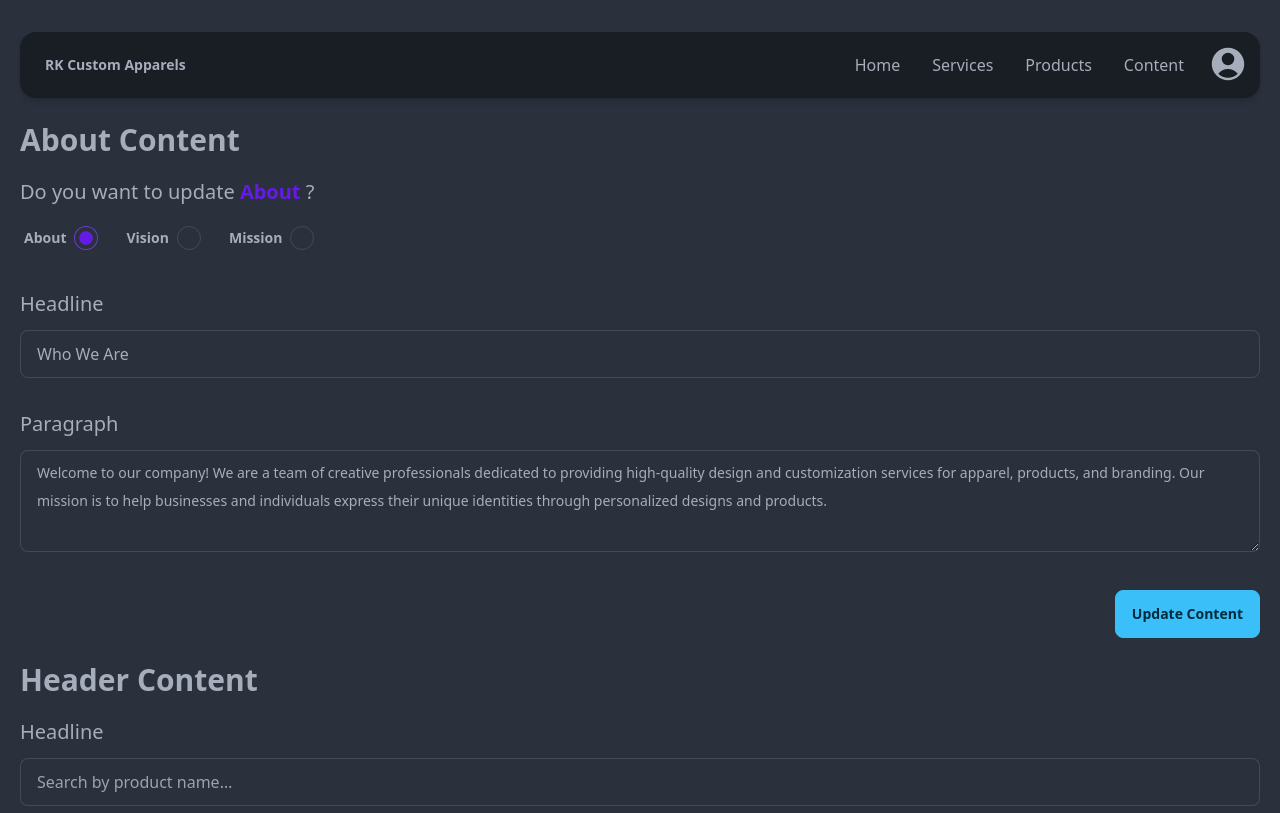
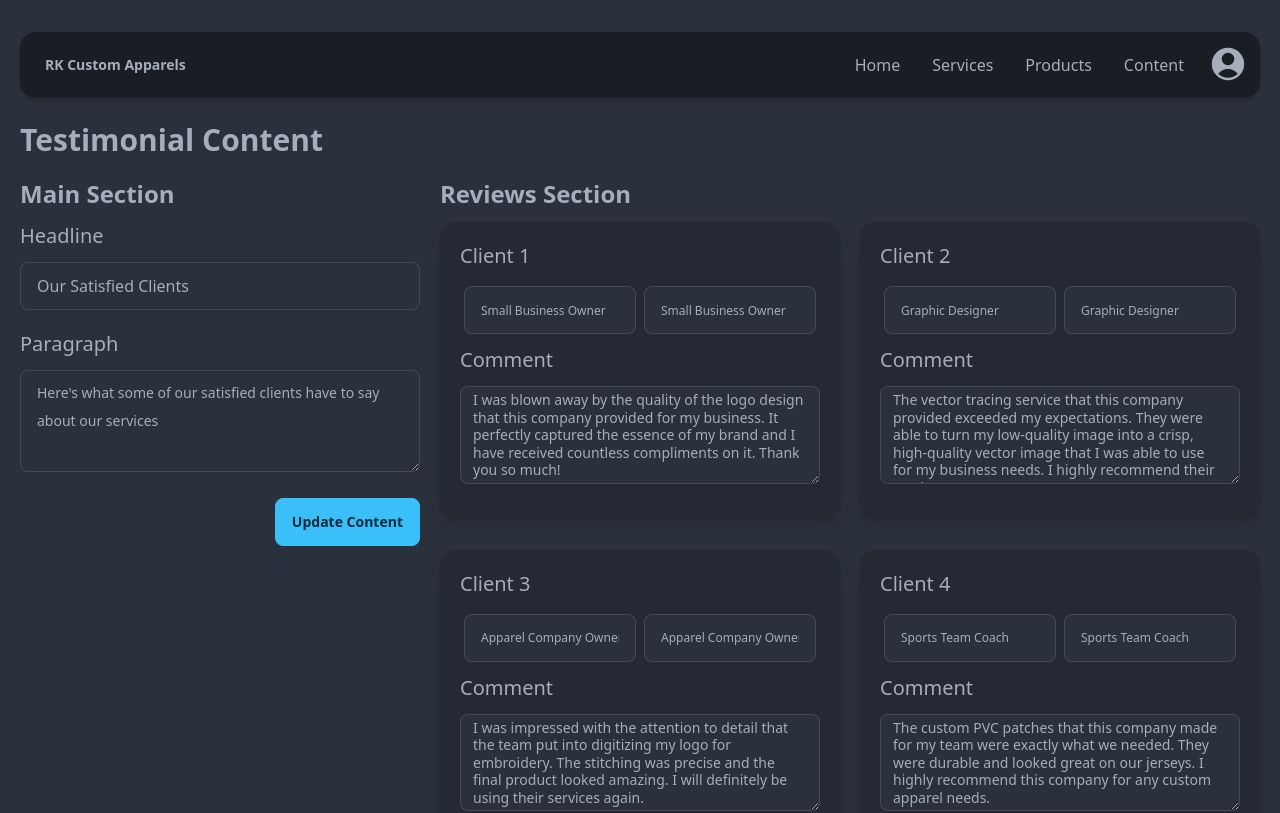
Before and after one commit to mdazlaanzubair/AQ-Web-App-Project, a React (Vite) app: page /dashboard/content in a window 1280 px wide. Shown: the top 813 px of the page. Built offline with nearby package versions, Linux system fonts and the light colour scheme.

Commit message:
about and partially completed testimonial section completed

```diff
--- a/src/components/dashboard/content/AboutContent.jsx
+++ b/src/components/dashboard/content/AboutContent.jsx
@@ -50,7 +50,7 @@ const AboutContent = ({}) => {
   }, [contentType]);
 
   return (
-    <section id="header-content" className="py-3">
+    <section id="about-content" className="py-3">
       <h1 className="text-start text-3xl mb-5 font-bold">About Content</h1>
       <div className="w-full grid grid-cols-1 gap-3">
         <div className="grid grid-cols-1 gap-3">
--- /dev/null
+++ b/src/components/dashboard/content/TestimonialContent.jsx
@@ -0,0 +1,143 @@
+import { toast } from "react-toastify";
+import { useContentContext } from "../../../context/content/ContentContext";
+
+const TestimonialContent = () => {
+  const { reviewsContent, setReviewsContent } = useContentContext();
+
+  function handleInputChange(event) {
+    event.preventDefault();
+    const { name, value } = event.target;
+    setReviewsContent((prevState) => ({
+      ...prevState,
+      [name]: value,
+    }));
+  }
+
+  return (
+    <section id="about-content" className="py-3">
+      <h1 className="text-start text-3xl mb-5 font-bold">
+        Testimonial Content
+      </h1>
+      <div className="w-full grid grid-cols-1 gap-3">
+        <div className="grid grid-cols-1 md:grid-cols-3 gap-5">
+          <div className="col col-span-1 w-full">
+            <h2 className="text-2xl font-bold mb-3">Main Section</h2>
+            <div className="col mb-5 w-full">
+              <h2 className="text-xl font-medium mb-3">Headline</h2>
+              <input
+                type="text"
+                placeholder="Headline here..."
+                className="input input-bordered focus:outline-none w-full"
+                name="title"
+                value={reviewsContent.title}
+                onChange={handleInputChange}
+              />
+            </div>
+
+            <div className="col mb-5 w-full">
+              <h2 className="text-xl font-medium mb-3">Paragraph</h2>
+              <textarea
+                type="text"
+                placeholder="Paragraph here..."
+                className="textarea textarea-bordered focus:outline-none w-full"
+                rows={3}
+                name="para"
+                value={reviewsContent.para}
+                onChange={handleInputChange}
+              />
+            </div>
+
+            <div className="col w-full text-right">
+              <button
+                className="btn btn-info text-right capitalize"
+                onClick={() => toast.success("Content updated successfully!")}
+              >
+                Update Content
+              </button>
+            </div>
+          </div>
+          <div className="col col-span-2 w-full">
+            <h2 className="text-2xl font-bold mb-3">Reviews Section</h2>
+            <div className="grid grid-cols-1 md:grid-cols-2 gap-5">
+              {reviewsContent.reviews.map((review, index) => (
+                <div
+                  className="col w-full mb-3 bg-base-200 shadow-lg p-5 rounded-box"
+                  key={index}
+                >
+                  <div className="col mb-2 w-full">
+                    <h2 className="text-xl font-medium mb-3">
+                      Client {index + 1}
+                    </h2>
+                    <div className="flex flex-row">
+                      <input
+                        type="text"
+                        placeholder="Full Name"
+                        className="input input-bordered input-group-xs focus:outline-none m-1 w-full"
+                        name={`reviews[${index}].author.title`}
+                        value={review.author.title}
+                        onChange={handleInputChange}
+                      />
+                      <input
+                        type="text"
+                        placeholder="Designation"
+                        className="input input-bordered input-group-xs focus:outline-none m-1 w-full"
+                        name={`reviews[${index}].author.title`}
+                        value={review.author.title}
+                        onChange={handleInputChange}
+                      />
+                    </div>
+                  </div>
+
+                  <div className="col mb-2 w-full">
+                    <h2 className="text-xl font-medium mb-3">Comment</h2>
+                    <textarea
+                      type="text"
+                      placeholder="Paragraph here..."
+                      className="textarea textarea-bordered textarea-sm focus:outline-none w-full leading-tight"
+                      rows={5}
+                      name={`reviews[${index}].comment`}
+                      value={review.comment}
+                      onChange={handleInputChange}
+                    />
+                  </div>
+                </div>
+              ))}
+            </div>
+          </div>
+        </div>
+      </div>
+    </section>
+    // <form ons>
+    //   <br />
+    //   {reviewsContent.reviews.map((review, index) => (
+    //     <div key={index}>
+    //       <label>
+    //         Comment:
+    //         <input
+    //           className="w-full"
+    //           type="text"
+    //           name={`reviews[${index}].comment`}
+    //           value={review.comment}
+    //           onChange={handleInputChange}
+    //         />
+    //       </label>
+    //       <br />
+    //       <label>
+    //         Title:
+    //         <input
+    //           className="w-full"
+    //           type="text"
+    //           name={`reviews[${index}].author.title`}
+    //           value={review.author.title}
+    //           onChange={handleInputChange}
+    //         />
+    //       </label>
+    //       <br />
+    //     </div>
+    //   ))}
+    //   <button type="submit">Submit</button>
+    // </form>
+  );
+};
+
+export default TestimonialContent;
--- a/src/components/dashboard/content/WebContentCRUD.jsx
+++ b/src/components/dashboard/content/WebContentCRUD.jsx
@@ -1,33 +1,13 @@
-import { useContentContext } from "../../../context/content/ContentContext";
 import AboutContent from "./AboutContent";
+import TestimonialContent from "./TestimonialContent";
 import HeaderContent from "./HeaderContent";
 
 const WebContentCRUD = () => {
-  const {
-    headerContent,
-    setHeaderContent,
-    footerContent,
-    setFooterContent,
-    aboutContent,
-    setAboutContent,
-    reviewsContent,
-    setReviewsContent,
-    servicesContent,
-    setServicesContent,
-    ctaContent,
-    setCtaContent,
-    faqContent,
-    setFaqContent,
-    contactContent,
-    setContactContent,
-    productsContent,
-    setProductsContent,
-  } = useContentContext();
-
   return (
     <>
+      <TestimonialContent />
+      <HeaderContent />
       <AboutContent />
-      <HeaderContent />
     </>
   );
 };
```
